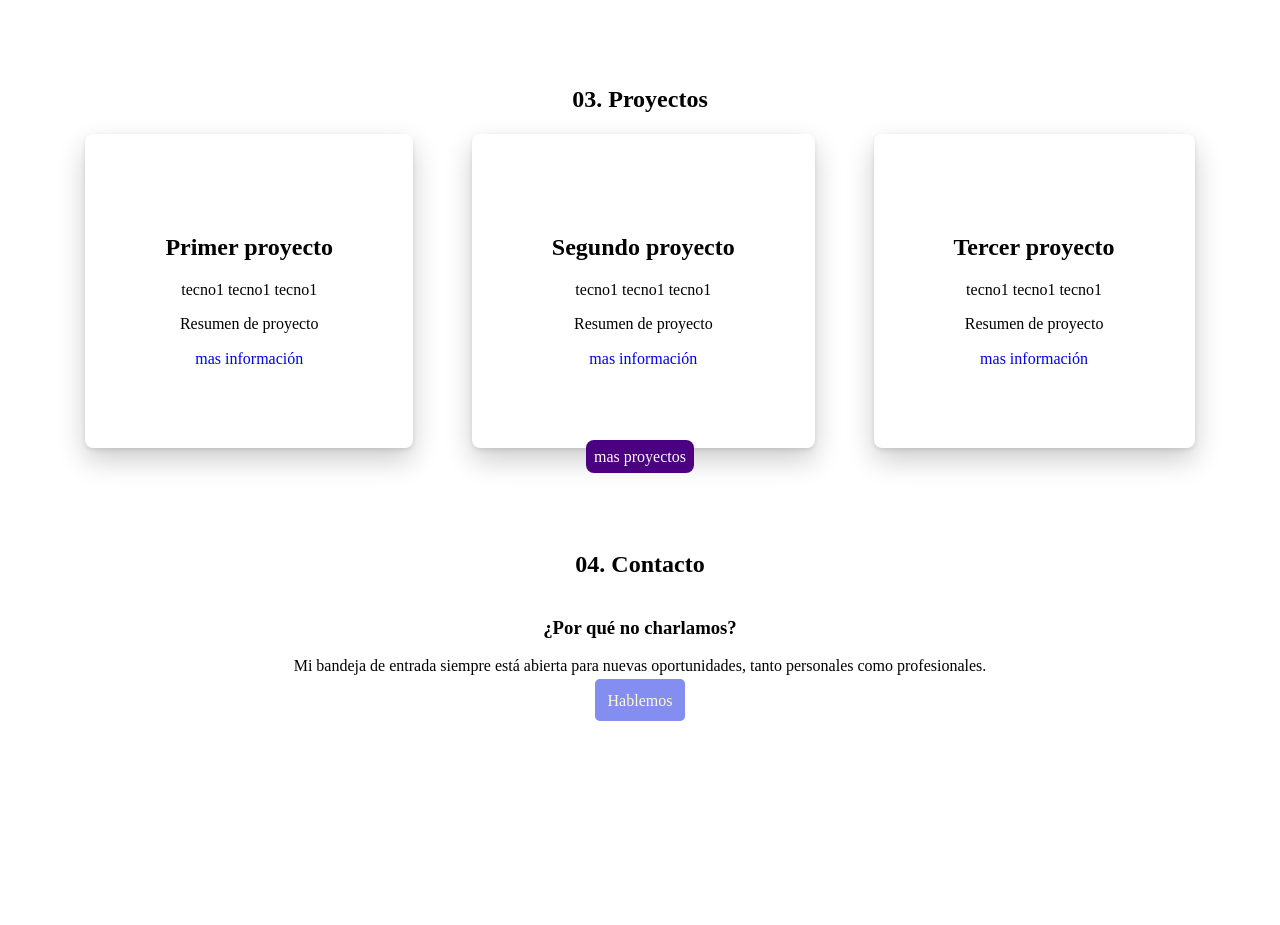
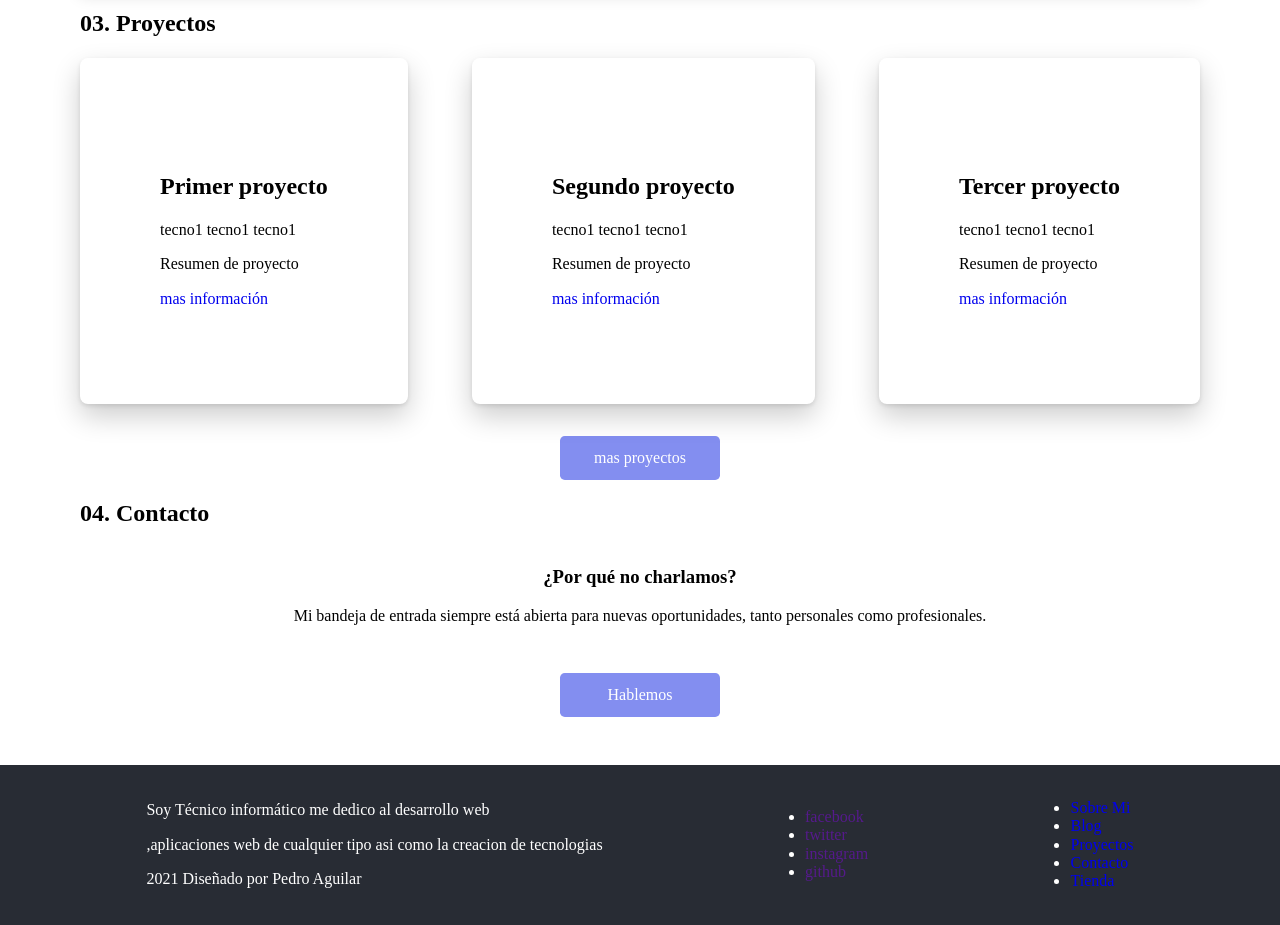
Before and after one commit to HGRLatam/DAD, a plain HTML site: page index.html in a window 1280 px wide. Shown: the part 1180-2105 px from the top of the page. Before the commit the page ends 1901 px from the top, so only its background shows below. Drawn offline with Linux system fonts and the light colour scheme.

Commit message:
nuevos cambios

```diff
--- a/css/style.css
+++ b/css/style.css
@@ -11,9 +11,11 @@ html {
 }
 a {
   text-decoration: none;
-  t
 }
 
+.main {
+  margin: 0 5rem 0 5rem;
+}
 /*** MENU Principal ****/
 .header {
   display: flex;
@@ -42,7 +44,7 @@ a {
   flex-direction: column;
 
   align-items: flex-start;
-  margin: 9rem 2rem 0 2rem;
+  margin: 9rem 2rem 6rem 2rem;
 }
 
 .banner--span {
@@ -66,64 +68,90 @@ a {
   background-color: #838ef0;
   padding: 0.8rem;
   border-radius: 0.3rem;
+  margin: 2rem 0 2rem 0;
 }
-
+.banner--boton:hover {
+  background-color: black;
+  padding: 0.8rem;
+}
 /*** Seccion **/
 .seccion {
   display: flex;
-  justify-content: space-around;
+
+  justify-content: space-between;
+  align-items: center;
+  box-shadow: rgba(0, 0, 0, 0.15) 0px 5px 15px 0px;
 }
 .seccion--sobremi {
-  align-items: center;
-  margin-top: 6rem;
   padding-bottom: 0.5rem;
 }
-
+.mifoto {
+  width: 30%;
+  height: 30%;
+}
 .seccion--tec {
   display: flex;
 }
 
 .seccion2 {
   display: flex;
-  align-items: center;
   padding-bottom: 0.5rem;
+  box-shadow: rgba(0, 0, 0, 0.15) 0px 5px 15px 0px;
 }
-.seccion-experiencia {
-  margin: 4rem;
+
+.seccion3 {
 }
-.seccion3 {
-  margin: 4rem;
-  text-align: center;
 
-}
 .seccion-articles {
   display: flex;
-  justify-content: space-around;
-  gap: 1rem;
+  justify-content: space-between;
+  gap: 2rem;
 }
 
 .seccion-items {
-  padding: 5rem;
+  padding: 6rem 5rem;
 
   box-shadow: rgba(0, 0, 0, 0.2) 0px 12px 28px 0px,
     rgba(0, 0, 0, 0.1) 0px 2px 4px 0px,
     rgba(255, 255, 255, 0.05) 0px 0px 0px 1px inset;
   border-radius: 0.5rem;
 }
+.boton {
+  display: block;
+  width: 10rem;
+  text-align: center;
+  color: white;
+  background-color: #838ef0;
+  padding: 0.8rem;
+  border-radius: 0.3rem;
 
-.seccion--proyectos {
-
-  border-radius: 0.5rem;
-  padding: .5rem;
- color: white;
-  background-color: indigo;
+  margin: 2rem auto 0 auto;
 }
-.seccion4 {
+.boton:hover {
+  background-color: black;
+  padding: 0.8rem;
+}
+.seccion--contacto {
   display: flex;
   flex-direction: column;
+
+  align-items: center;
+  margin-bottom: 3rem;
+  text-align: center;
+}
+
+/*** FOOTER ***/
+
+.footer {
+  background-color: #282c34;
+  color: white;
+  display: flex;
+  flex-direction: row;
+  gap: 1rem;
+  height: 10rem;
+  justify-content: space-evenly;
   align-items: center;
 }
-.seccion--contacto {
-  text-align: center;
 
+.footer--items {
 }
--- a/index.html
+++ b/index.html
@@ -26,6 +26,7 @@
         </ul>
       </nav>
     </header>
+
     <div class="banner--seccion">
       <span class="banner--span">Hola buenas, soy</span>
       <h1 class="banner--h1">Pedro Aguilar Barbaran</h1>
@@ -36,12 +37,14 @@
       </p>
       <a href="#" class="banner--boton">Hablemos</a>
     </div>
-
+    <main class="main">
       <section class="seccion">
         <div class="seccion--sobremi">
           <h2>01.Sobre mi</h2>
           <p>!Hola¡ Soy Pedro Técnico informático y vivo en Perú</p>
-        <p>Me dedico a crear proyecto a pequeñas empresas y proyecto propios</p>
+          <p>
+            Me dedico a crear proyecto a pequeñas empresas y proyecto propios
+          </p>
           <p>Aquí tienes algunas tecnologias con las que e trabajado</p>
           <div class="seccion--tec">
             <ul>
@@ -57,10 +60,10 @@
             </ul>
           </div>
         </div>
-      <img src="img/mifoto.jpg" alt="mi foto" />
+        <img src="img/mifoto.jpg" alt="mi foto" class="mifoto" />
       </section>
       <section class="seccion2">
-      <div class="seccion-experiencia">
+        <div>
           <h2>02. Experiencia</h2>
           <p>Diseño de pagina web Diseño&ArteDigital</p>
           <span>Agosto - Diciembre 2021</span>
@@ -98,19 +101,51 @@
             <a href="#"> mas información</a>
           </div>
         </div>
-      <a href="#" class="seccion--proyectos">mas proyectos </a>
+        <a class="boton" href="#">mas proyectos </a>
       </section>
       <section class="seccion4">
         <h2>04. Contacto</h2>
         <div class="seccion--contacto">
+          <div>
             <h3>¿Por qué no charlamos?</h3>
             <p>
-          Mi bandeja de entrada siempre está abierta para nuevas oportunidades,
-          tanto personales como profesionales.
+              Mi bandeja de entrada siempre está abierta para nuevas
+              oportunidades, tanto personales como profesionales.
             </p>
-        <a href="#" class="banner--boton">Hablemos</a>
+          </div>
+          <div>
+            <a href="#" class="boton">Hablemos</a>
+          </div>
         </div>
       </section>
-    <footer></footer>
+    </main>
+    <footer class="footer">
+      <div class="footer--items">
+        <p>Soy Técnico informático me dedico al desarrollo web</p>
+        <p>
+          ,aplicaciones web de cualquier tipo asi como la creacion de
+          tecnologias
+        </p>
+        <p>2021 Diseñado por Pedro Aguilar</p>
+      </div>
+
+      <div class="footer--items">
+        <ul>
+          <li><a href="">facebook</a></li>
+          <li><a href="">twitter</a></li>
+          <li><a href="">instagram</a></li>
+          <li><a href="">github</a></li>
+        </ul>
+      </div>
+      <div>
+        <ul>
+          <li><a href="#">Sobre Mi</a></li>
+          <li><a href="#">Blog</a></li>
+          <li><a href="#">Proyectos</a></li>
+          <li><a href="#">Contacto</a></li>
+          <li><a href="#">Tienda</a></li>
+        </ul>
+      </div>
+    </footer>
   </body>
 </html>
```
Lines whose indentation alone changed are shown as unchanged.
